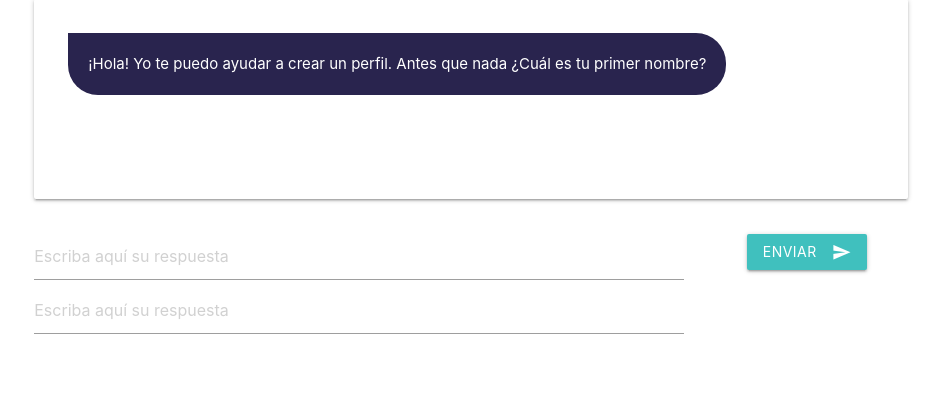
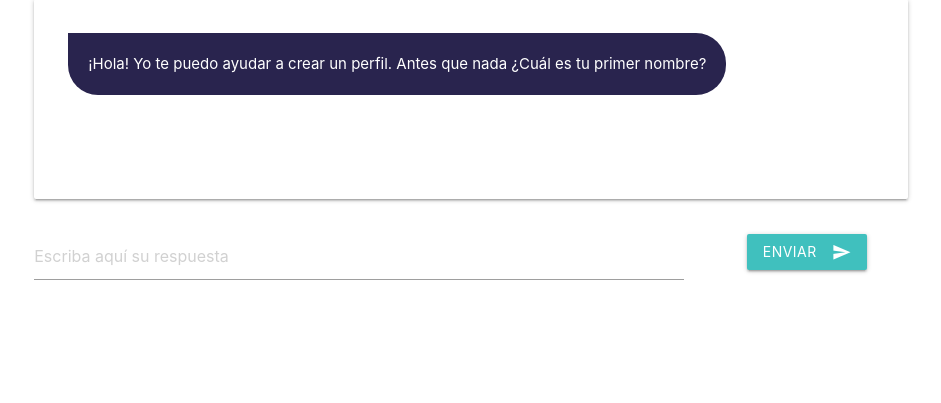
Before and after one commit to mmoolloo/webchatBelieff, a Flask app: page / in a window 1280 px wide. Shown: the part 118-521 px from the top of the page, without its empty margins (169-1110 px from the left). Run offline with Flask 2, Linux system fonts and the light colour scheme; some libraries are stand-ins or nearby versions; grey boxes are pictures that could not be loaded.

Commit message:
Fixed form submission
Removed Extra input that was visible for testing, added name="" attributes to inputs that were missing.

```diff
--- a/templates/index.html
+++ b/templates/index.html
@@ -74,19 +74,19 @@
     </div>
   </div>
   <div class="container">
-    <form id="chatform" class="center" name="userData" action="http://54.147.190.68:8011/userData">
+    <form id="chatform" class="center" name="userData" action="http://54.147.190.68:8011/userData" method="POST">
       <div class="row">
         <div class="col s9">
-          <input id="nombre" placeholder="Escriba aquí su respuesta" type="text" data-length="50">
-          <input id="apellido" placeholder="Escriba aquí su respuesta" type="text" class="hide-element">
-          <input id="movil_num" placeholder="Escriba aquí su respuesta" type="text" class="hide-element">
-          <input id="id_user" placeholder="Escriba aquí su respuesta" type="text" class="hide-element">
-          <input id="trabajo_cia" placeholder="Escriba aquí su respuesta" type="text" class="hide-element">
-          <input id="trabajo_periodo_fin" placeholder="Escriba aquí su respuesta" type="text" class="datepicker hide-element">
-          <input id="trabajo_puesto" placeholder="Escriba aquí su respuesta" type="text" class="hide-element">
-          <input id="trabajo_func" placeholder="Escriba aquí su respuesta" type="text" class="hide-element">
-          <input id="chingon" placeholder="Escriba aquí su respuesta" type="text" class="hide-element">
-          <input id="jsonData" placeholder="Escriba aquí su respuesta" type="text" class="">
+          <input id="nombre" name="nombre" placeholder="Escriba aquí su respuesta" type="text" data-length="50">
+          <input id="apellido" name="apellido" placeholder="Escriba aquí su respuesta" type="text" class="hide-element">
+          <input id="movil_num" name="movil_num" placeholder="Escriba aquí su respuesta" type="text" class="hide-element">
+          <input id="id_user" name="id_user" placeholder="Escriba aquí su respuesta" type="text" class="hide-element">
+          <input id="trabajo_cia" name="trabajo_cia" placeholder="Escriba aquí su respuesta" type="text" class="hide-element">
+          <input id="trabajo_periodo_fin" name="trabajo_periodo_fin" placeholder="Escriba aquí su respuesta" type="text" class="datepicker hide-element">
+          <input id="trabajo_puesto" name="trabajo_puesto" placeholder="Escriba aquí su respuesta" type="text" class="hide-element">
+          <input id="trabajo_func" name="trabajo_func" placeholder="Escriba aquí su respuesta" type="text" class="hide-element">
+          <input id="chingon" name="chingon" placeholder="Escriba aquí su respuesta" type="text" class="hide-element">
+          <input id="jsonData" placeholder="Escriba aquí su respuesta" type="text" class="hide-element">
         </div>
         <div class="col s3">
           <a id="sendNombre" onclick="sendUserMessage('nombre');" class="btn waves-effect belieff-green" >Enviar<i class="material-icons right">send</i></a>
```
